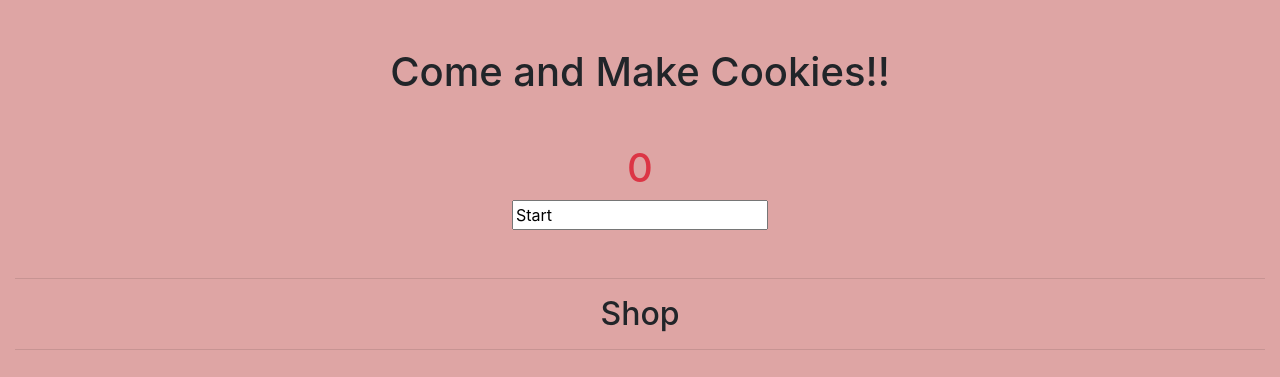
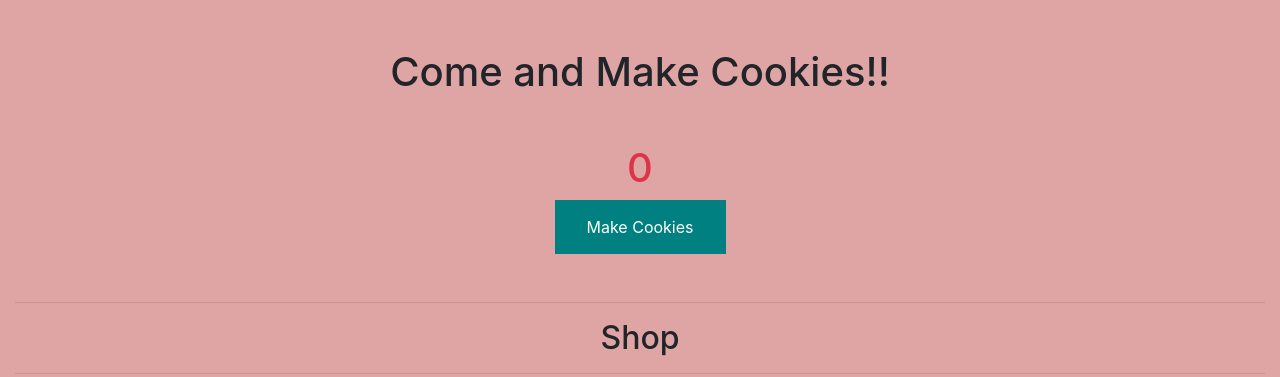
Before and after one commit to KDAldana16/make-cookies, a plain HTML site: page index.html in a window 1280 px wide. Shown: the top 377 px of the page. Drawn offline with nearby package versions, Linux system fonts and the light colour scheme.

```diff
--- a/index.html
+++ b/index.html
@@ -24,8 +24,7 @@
   <div class="text-center mt-12">
     <h1 class="text-center mt-5">Come and Make Cookies!!</h1>
     <h1 id="cookie-counter" class="text-center text-danger mt-5">0</h1>
-    <input type="buttong" value="Start" onclick="scripts.js:startStopCounter()" id="cookie-clicker">
-    <!-- <button id="cookie-clicker">Make Cookies</button> -->
+    <button id="cookie-clicker">Make Cookies</button>
 
     <hr class="mt-5">
     <h2>Shop</h2>
@@ -99,8 +98,10 @@
           </div>
         </div>
     </div>
+
     <hr class="mt-5">
     <hr class="mt-5 mb-5">
+
 </div>
 
 
--- a/scripts.js
+++ b/scripts.js
@@ -350,7 +350,3 @@ let refreshBirthday = function() {
   birthdayPrice.innerHTML = birthdayPriceAmount;
   birthdayMultiple.innerHTML = birthdayPower - 600;
 }
-
-
-/**********STOP THE GAME LOOP ***************/
-ig.system.startRunLoop() and ig.system.stopRunLoop().
```
